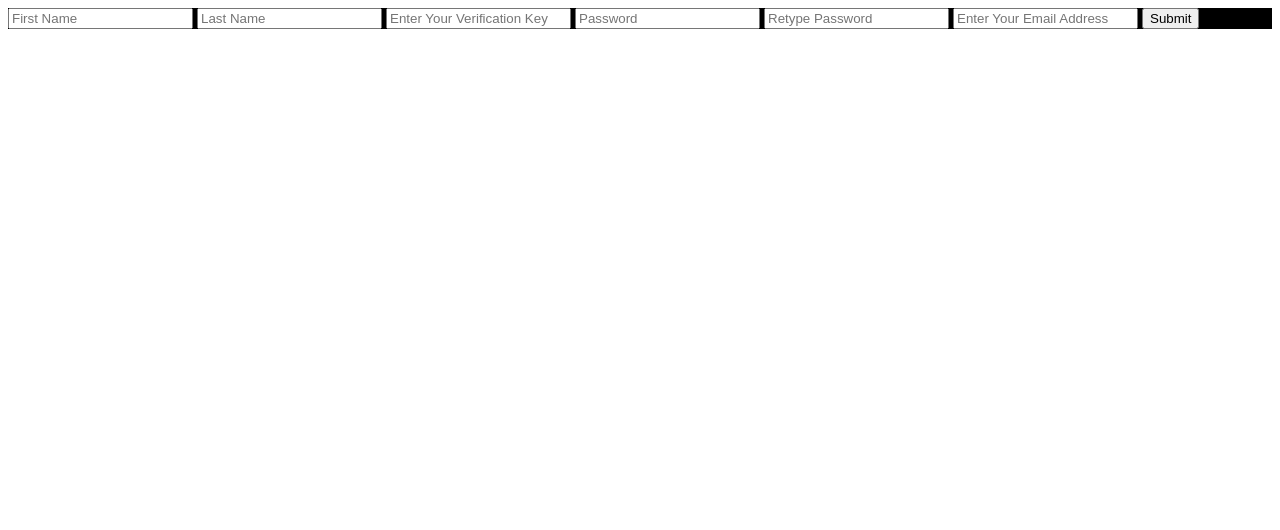
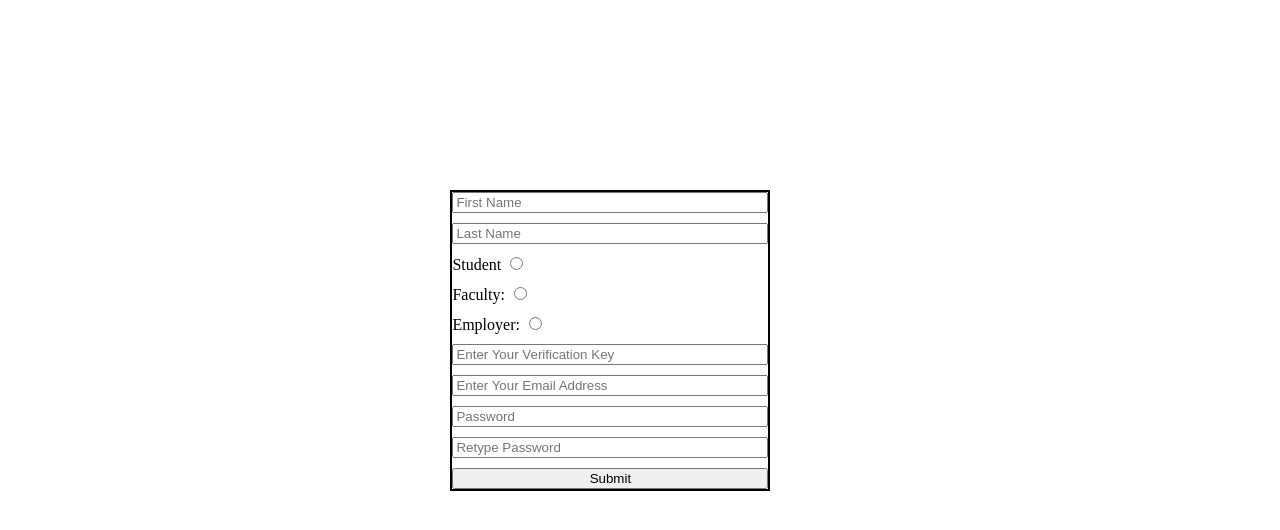
Before and after one commit to MohamadMaarouf/myfitnessdiary, a Flask app: page /registration in a window 1280 px wide. Shown: the top 530 px of the page. Run offline with Flask 2, Linux system fonts and the light colour scheme.

Commit message:
Updated Registration: added user selection & Updated flaskr.py to recive type of user

```diff
--- a/flaskr.py
+++ b/flaskr.py
@@ -22,6 +22,7 @@ def registration():
 def registrationPost():
     firstName = request.form['firstName']
     lastName = request.form['lastName']
+    user = request.form['user']
     verify = request.form['verificationKey']
     pswrd = request.form['password']
     confirm = request.form['re-enter']
@@ -32,7 +33,7 @@ def registrationPost():
         # match
         return (render_template('registration.html') + "<h1>PAss mis</h1>")
 
-    return ("<h1>" + firstName + " " + lastName + " " + verify + " " + pswrd + " " + confirm + " " + email + "</h1>")
+    return ("<h1>" + firstName + " " + lastName + " " + user + " " + verify + " " + pswrd + " " + confirm + " " + email + "</h1>")
 
 
 if (__name__ == "__main__"):
--- a/static/registration.css
+++ b/static/registration.css
@@ -1,3 +1,9 @@
 .regiForm{
-    background-color: black;
+    border: 2px solid black;
+    display: grid;
+    row-gap: 10px;
+    margin-top:15%;
+    margin-left: 35%;
+    width: 25%;
+    height: 45%;
 }
--- a/templates/registration.html
+++ b/templates/registration.html
@@ -11,10 +11,13 @@
         <form action="" method="POST" class="regiForm">
             <input name='firstName' type="text" placeholder="First Name" required>
             <input name='lastName' type="text" placeholder="Last Name" required>
+            <label>Student <input type="radio" name="user" value="Student"></label>
+            <label>Faculty: <input type="radio" name="user" value="Faculty"></label>
+            <label>Employer: <input type="radio" name="user" value="Sponsor"></label>
             <input type="text" name="verificationKey" placeholder="Enter Your Verification Key" required>
+            <input type="text" name="Email" placeholder="Enter Your Email Address" required>
             <input type="password" name="password" placeholder="Password" required>
             <input type="password" name="re-enter" placeholder="Retype Password" required>
-            <input type="text" name="Email" placeholder="Enter Your Email Address" required>
             <button type="submit">Submit</button>
         </form>
     </div>
```
